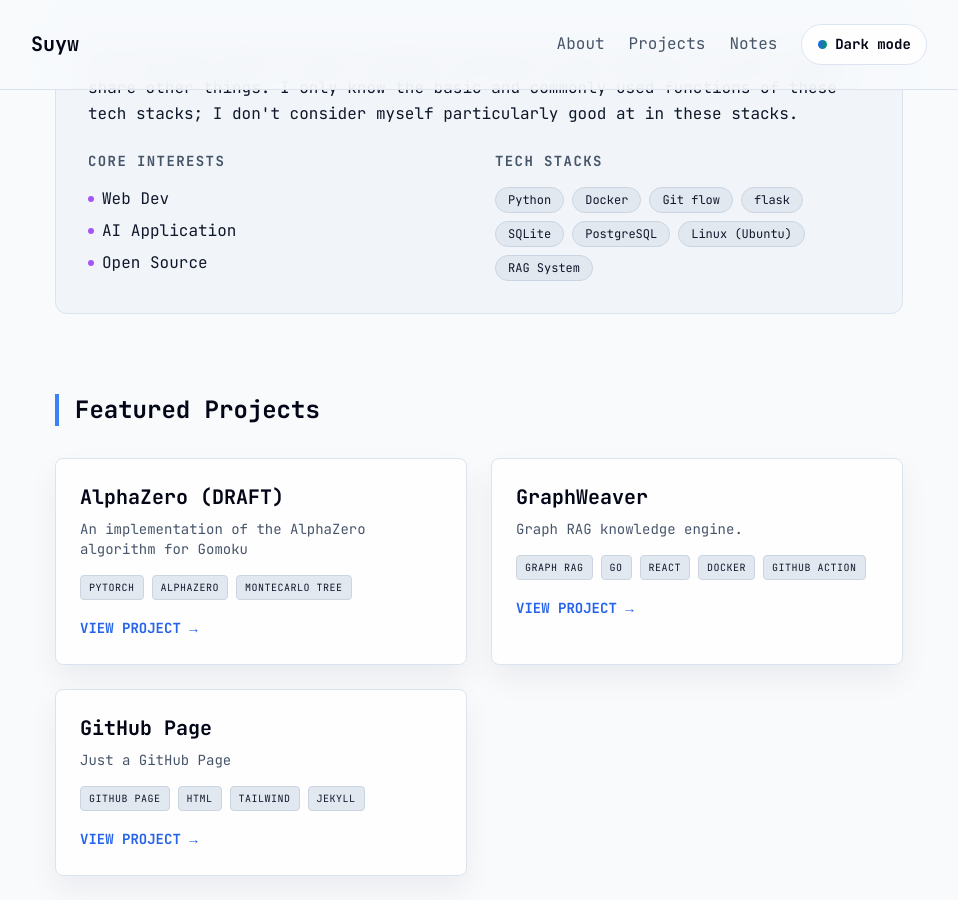
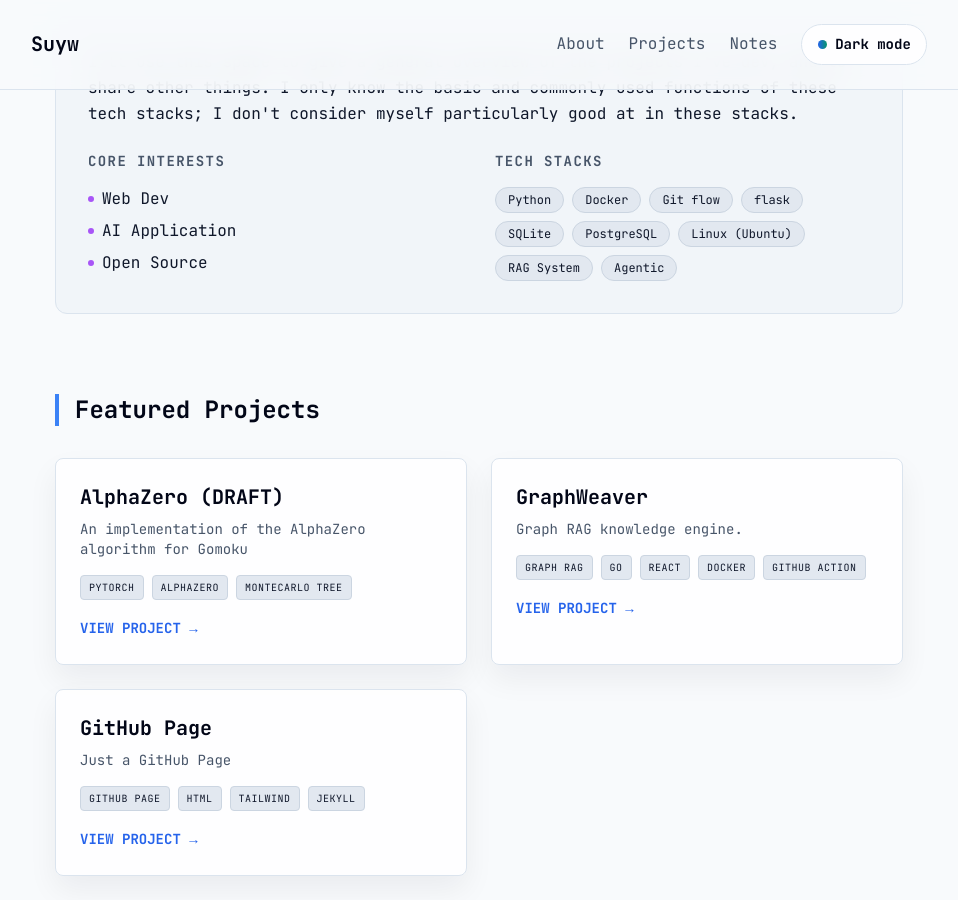
Before and after one commit to Suyw-0123/Suyw-0123.github.io, a Jekyll site: the page built from index.html, in a window 1280 px wide and 900 px high, scrolled down 475 px. Shown: the whole window, without its empty margins (161-1119 px from the left). Built offline with Jekyll 4.4.1, drawn with Linux system fonts in a browser that asks for light colours; nearby versions of some CDN libraries.

Commit message:
add commit

```diff
--- a/index.html
+++ b/index.html
@@ -48,6 +48,7 @@ title: Home
                     <span class="px-3 py-1 theme-pill rounded-full text-xs">PostgreSQL</span>
                     <span class="px-3 py-1 theme-pill rounded-full text-xs">Linux (Ubuntu)</span>
                     <span class="px-3 py-1 theme-pill rounded-full text-xs">RAG System</span>
+                    <span class="px-3 py-1 theme-pill rounded-full text-xs">Agentic</span>
                 </div>
             </div>
         </div>
```
